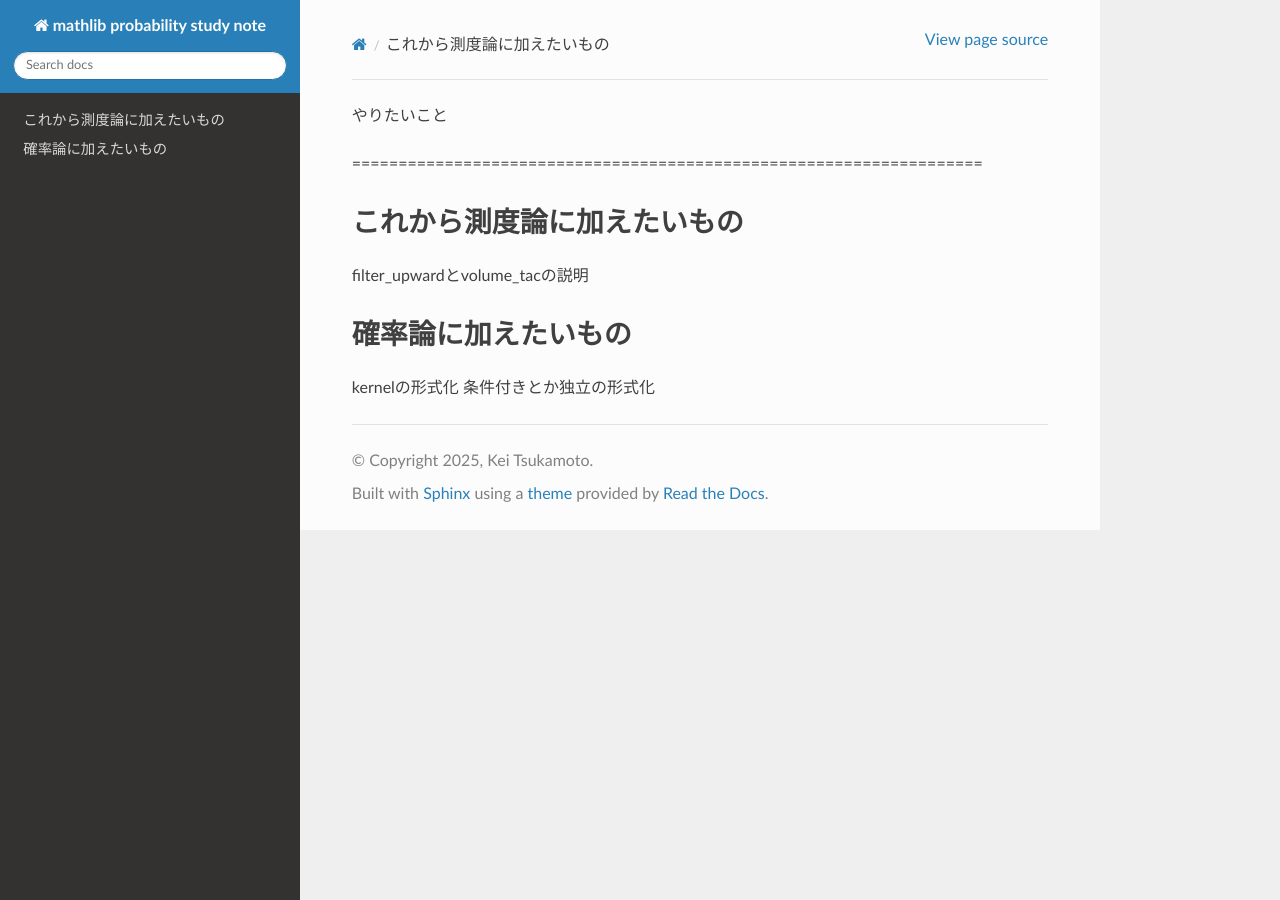
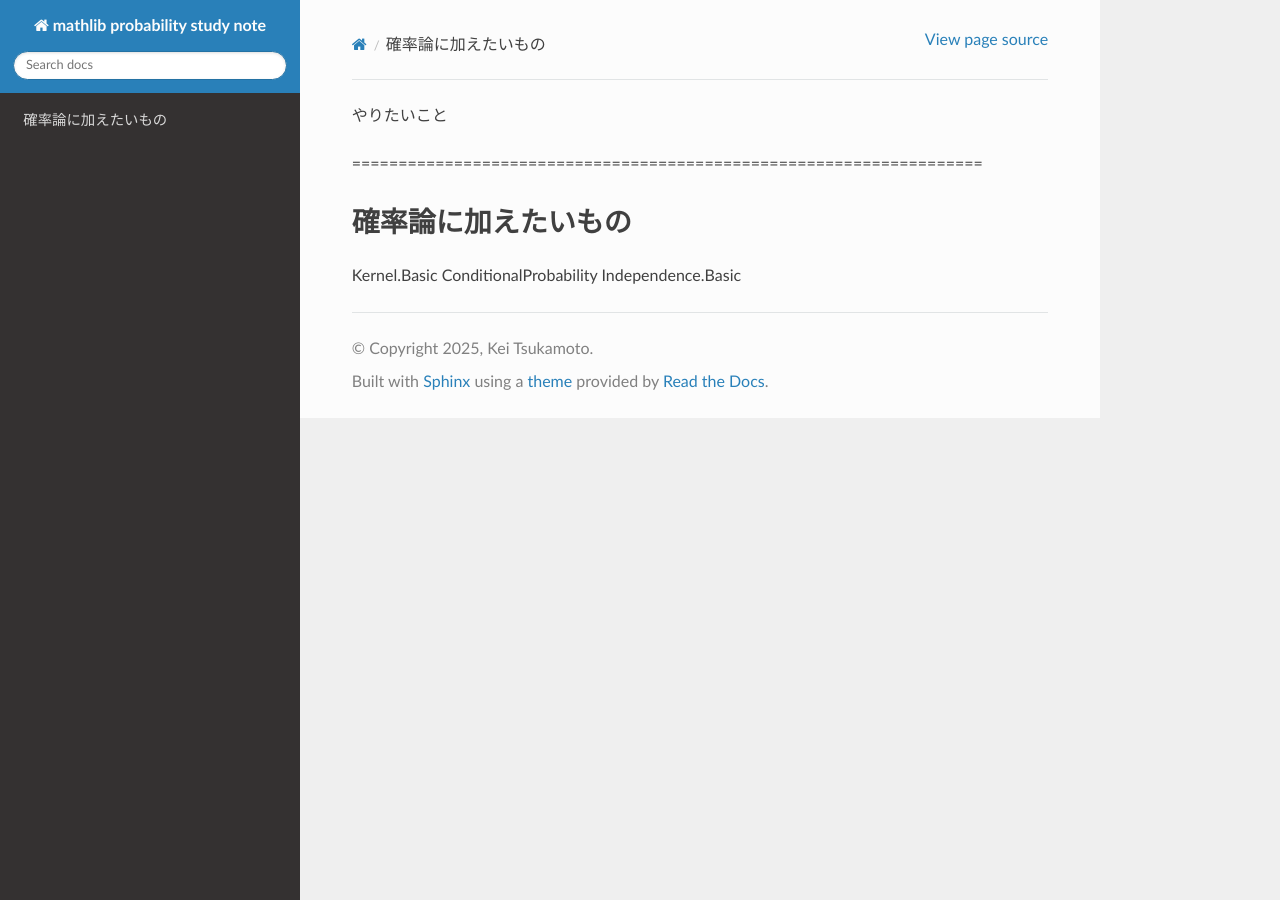
Before and after one commit to auto-res/mathlib_probability_study_note, a Sphinx documentation site: the page built from docs/source/plan.md, in a window 1280 px wide. Built offline with Sphinx 7.4.7 and the Read the Docs theme 3.1.0, drawn with Linux system fonts in a browser that asks for light colours.

Commit message:
ConditionalProbability

```diff
--- a/docs/source/plan.md
+++ b/docs/source/plan.md
@@ -2,9 +2,7 @@
 
 ====================================================================
 
-# これから測度論に加えたいもの
-filter_upwardとvolume_tacの説明
-
 # 確率論に加えたいもの
-kernelの形式化
-条件付きとか独立の形式化
+Kernel.Basic
+ConditionalProbability
+Independence.Basic
```
Also changed, not shown: docs/source/ProbabilityTheory/ConditionalProbability.md (added, +55 -0 lines), docs/source/ProbabilityTheory/Kernel/Defs.md (+6 -2 lines), docs/source/index.md (+1 -1 lines).
